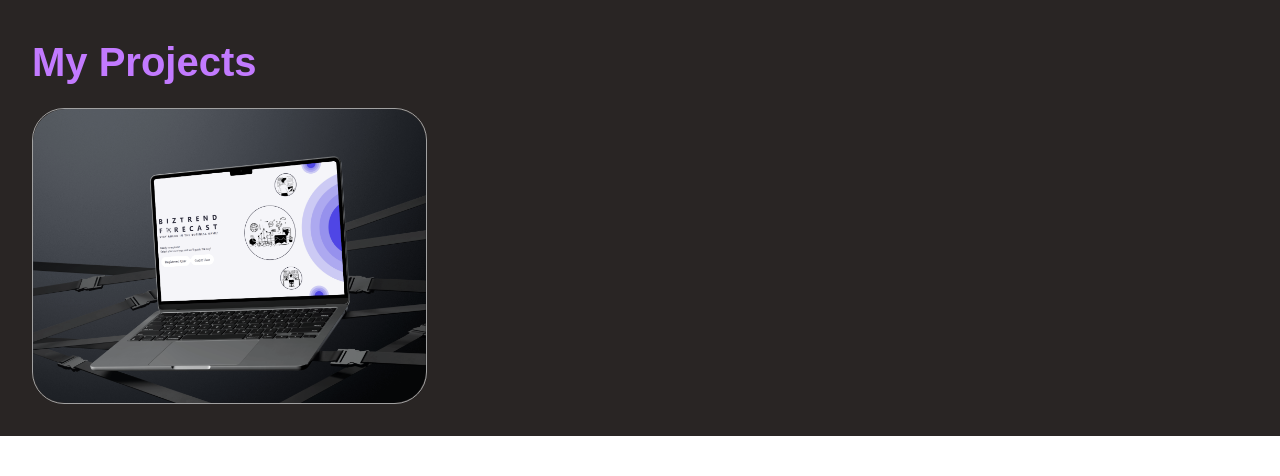
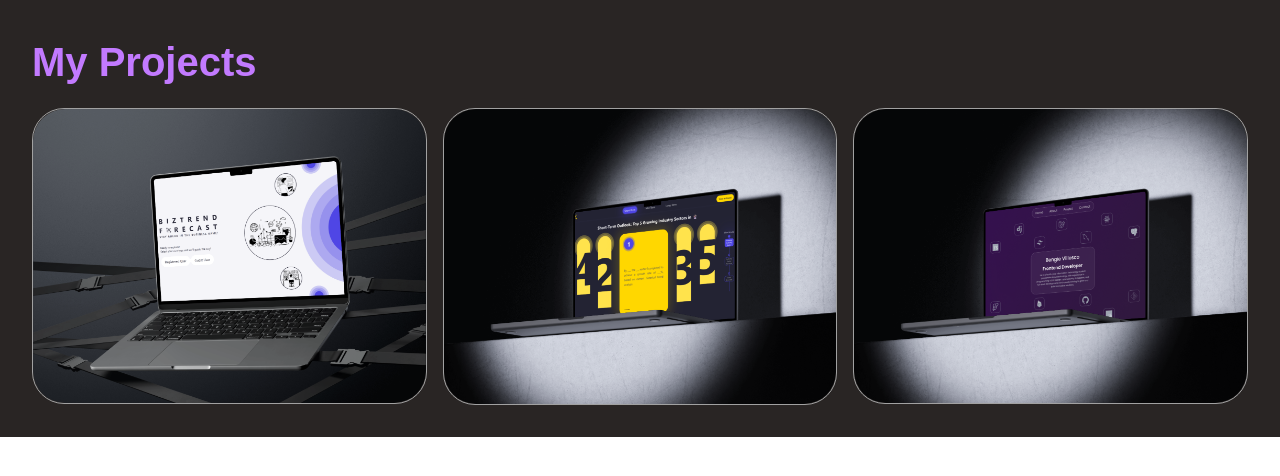
Before and after one commit to p3uj/portfolio, a Next.js app: page /project in a window 1280 px wide. Shown: the top 476 px of the page. Built offline with nearby package versions, Linux system fonts and the light colour scheme.

Commit message:
feat(mock/project): add more mock data

```diff
--- a/data/mock/project-mock.ts
+++ b/data/mock/project-mock.ts
@@ -4,7 +4,21 @@ export const PROJECT_MOCK: Project[] = [
   {
     id: 1,
     tech_stack_id: [1, 2, 3, 4, 5, 6],
-    name: "Asset Management System",
+    name: "Project 1",
+    description:
+      "Lorem ipsum dolor, sit amet consectetur adipisicing elit. Quisquam dolore, doloribus facilis cumque nostrum rerum rem at nesciunt nisi dolorem fuga sit accusantium ad quidem, aut impedit temporibus debitis quod!",
+  },
+  {
+    id: 2,
+    tech_stack_id: [1, 2, 3, 4, 5, 6],
+    name: "Project 2",
+    description:
+      "Lorem ipsum dolor, sit amet consectetur adipisicing elit. Quisquam dolore, doloribus facilis cumque nostrum rerum rem at nesciunt nisi dolorem fuga sit accusantium ad quidem, aut impedit temporibus debitis quod!",
+  },
+  {
+    id: 3,
+    tech_stack_id: [1, 2, 3, 4, 5, 6],
+    name: "Project 3",
     description:
       "Lorem ipsum dolor, sit amet consectetur adipisicing elit. Quisquam dolore, doloribus facilis cumque nostrum rerum rem at nesciunt nisi dolorem fuga sit accusantium ad quidem, aut impedit temporibus debitis quod!",
   },
@@ -23,6 +37,38 @@ export const PROJECT_FEATURE_MOCK: ProjectFeature[] = [
     id: 2,
     project_id: 1,
     image_id: 3,
+    name: "Feature 2",
+    description:
+      "Lorem ipsum dolor sit amet consectetur adipisicing elit. Tempora libero esse id itaque officiis repellat suscipit. Architecto, possimus ullam magnam illum velit autem beatae repudiandae, voluptatum, quo quasi incidunt labore?",
+  },
+  {
+    id: 3,
+    project_id: 2,
+    image_id: 5,
+    name: "Feature 1",
+    description:
+      "Lorem ipsum dolor sit amet consectetur adipisicing elit. Officiis voluptatibus eaque autem non nam aut ducimus tempore mollitia dolorum culpa, magnam earum explicabo ullam repudiandae rerum debitis adipisci sapiente nesciunt?",
+  },
+  {
+    id: 4,
+    project_id: 2,
+    image_id: 6,
+    name: "Feature 2",
+    description:
+      "Lorem ipsum dolor sit amet consectetur adipisicing elit. Tempora libero esse id itaque officiis repellat suscipit. Architecto, possimus ullam magnam illum velit autem beatae repudiandae, voluptatum, quo quasi incidunt labore?",
+  },
+  {
+    id: 5,
+    project_id: 3,
+    image_id: 8,
+    name: "Feature 1",
+    description:
+      "Lorem ipsum dolor sit amet consectetur adipisicing elit. Officiis voluptatibus eaque autem non nam aut ducimus tempore mollitia dolorum culpa, magnam earum explicabo ullam repudiandae rerum debitis adipisci sapiente nesciunt?",
+  },
+  {
+    id: 6,
+    project_id: 3,
+    image_id: 9,
     name: "Feature 2",
     description:
       "Lorem ipsum dolor sit amet consectetur adipisicing elit. Tempora libero esse id itaque officiis repellat suscipit. Architecto, possimus ullam magnam illum velit autem beatae repudiandae, voluptatum, quo quasi incidunt labore?",
@@ -48,4 +94,40 @@ export const PROJECT_IMAGES_MOCK: ProjectImage[] = [
     image_path: "/images/projects/project1/Image3.png",
     is_cover: false,
   },
+  {
+    id: 4,
+    project_id: 2,
+    image_path: "/images/projects/project1/Image2.png",
+    is_cover: true,
+  },
+  {
+    id: 5,
+    project_id: 2,
+    image_path: "/images/projects/project1/Image1.png",
+    is_cover: false,
+  },
+  {
+    id: 6,
+    project_id: 3,
+    image_path: "/images/projects/project1/Image3.png",
+    is_cover: false,
+  },
+  {
+    id: 7,
+    project_id: 3,
+    image_path: "/images/projects/project1/Image3.png",
+    is_cover: true,
+  },
+  {
+    id: 8,
+    project_id: 3,
+    image_path: "/images/projects/project1/Image1.png",
+    is_cover: false,
+  },
+  {
+    id: 9,
+    project_id: 3,
+    image_path: "/images/projects/project1/Image2.png",
+    is_cover: false,
+  },
 ];
```
